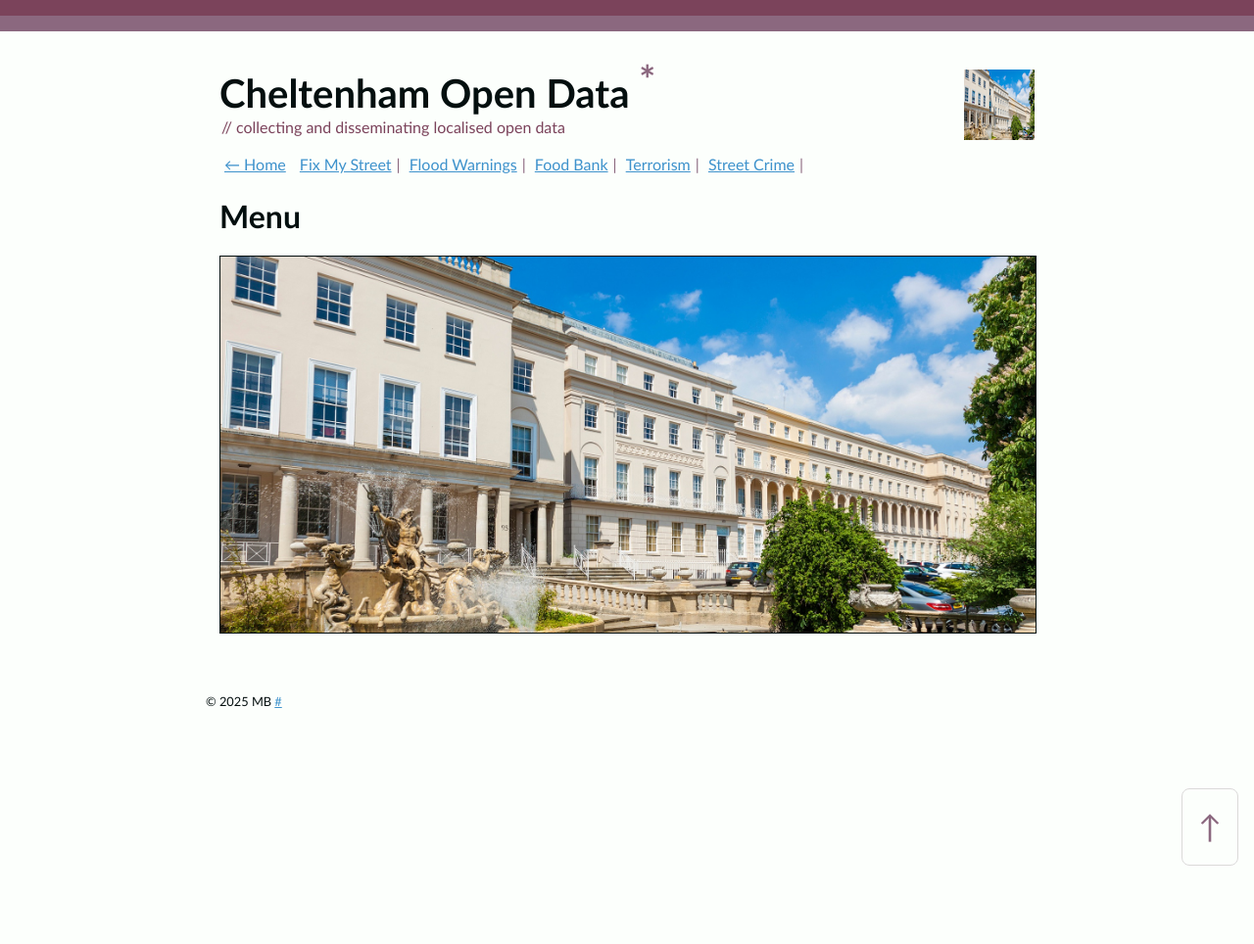
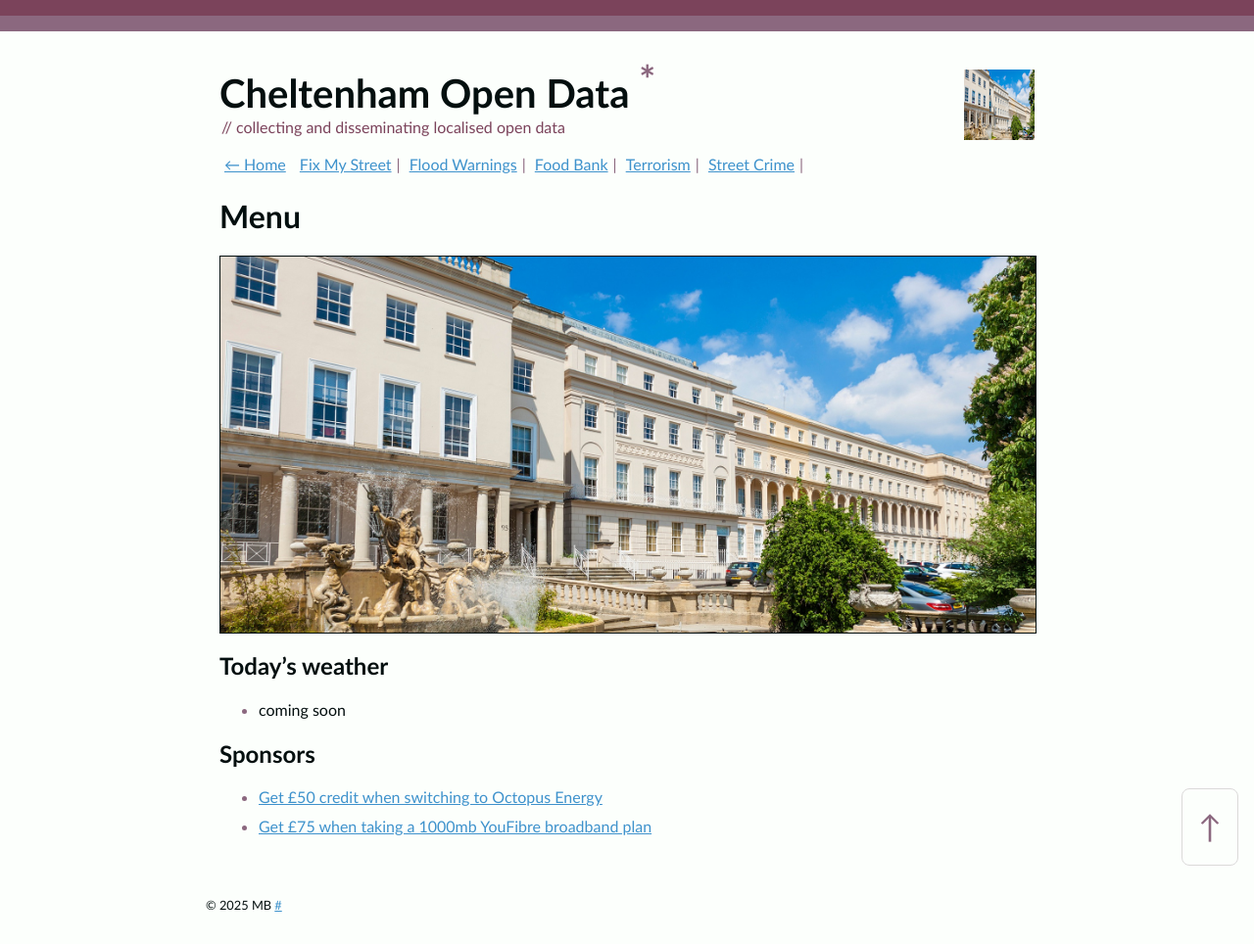
Before and after one commit to mat-0/cheltenham-open-data, a Jekyll site: the page built from index.md, in a window 1280 px wide. Shown: the whole page at 98% size. Built offline with Jekyll 4.4.1, drawn with Linux system fonts in a browser that asks for light colours; before the commit the page ends 900 px from its top, so only the background shows below that.

Commit message:
add to page
Signed-off-by: mat-0 <Github@thechels.uk>

```diff
--- a/index.md
+++ b/index.md
@@ -6,3 +6,16 @@ seo: Menu
 ---
 
 ![Logo](/images/logo.jpg){:width="832px"}
+
+
+## Today's weather
+
+<!-- weather_marker starts -->
+- coming soon
+<!-- weather_marker ends -->
+
+
+## Sponsors
+
+- [Get £50 credit when switching to Octopus Energy](https://bit.ly/3oD1nnS)
+- [Get £75 when taking a 1000mb YouFibre broadband plan](https://aklam.io/91zWhU?)
```
